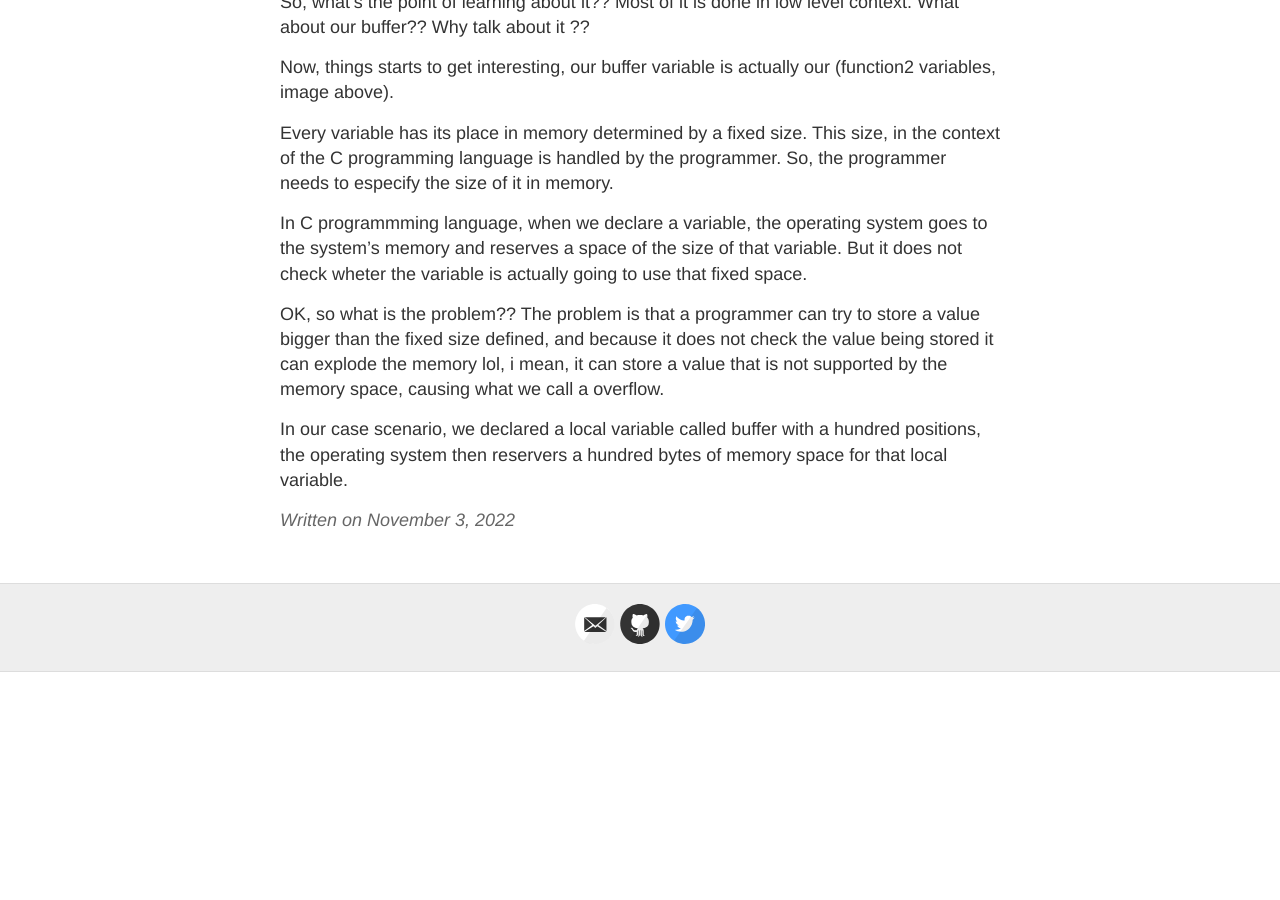
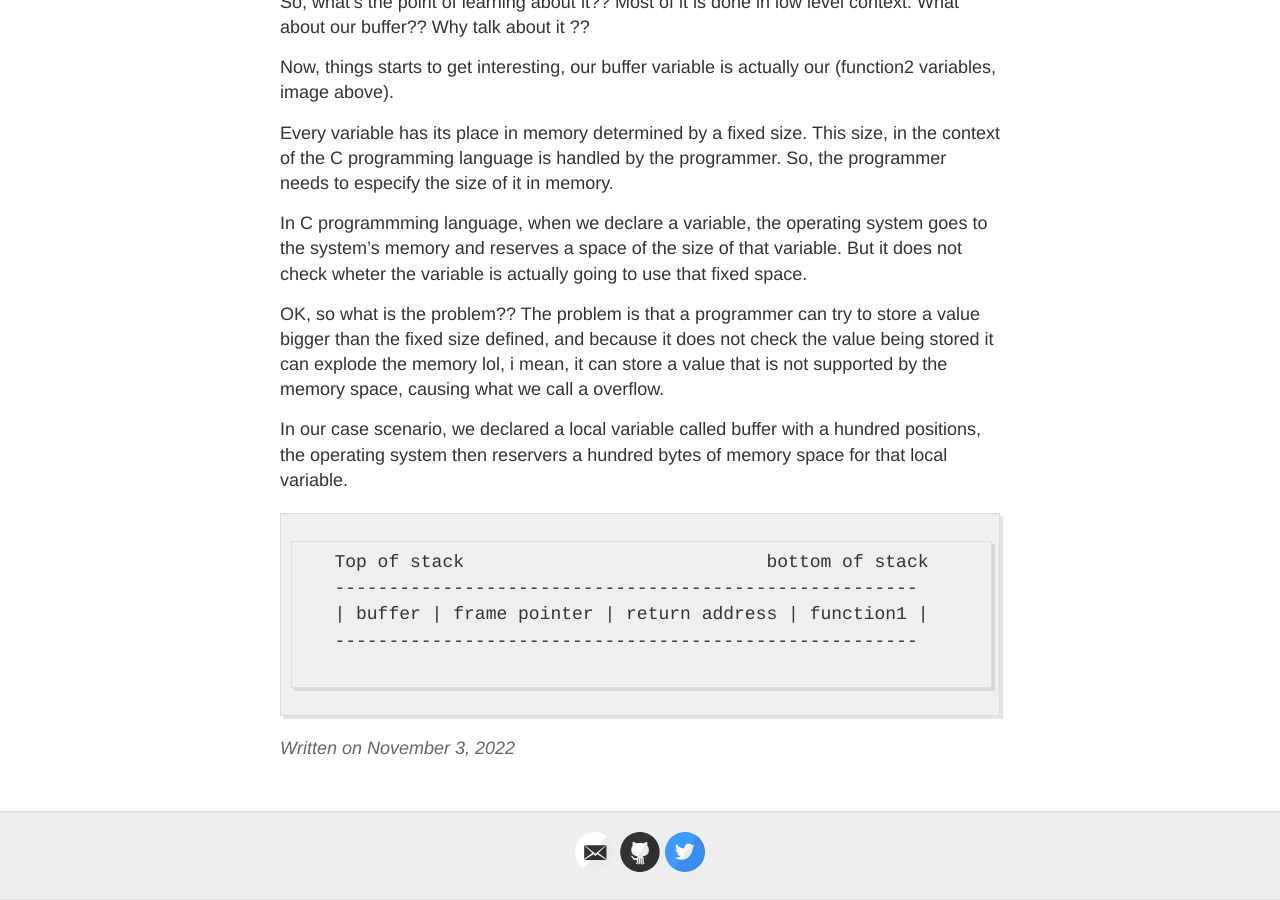
Before and after one commit to Feliprogrammer/feliprogrammer.github.io, a Jekyll site: the page built from _posts/2022-11-03-simple-stack-overflows-in-linux-x86.md, in a window 1280 px wide and 900 px high, scrolled down 2618 px. Built offline with Jekyll 4.4.1, drawn with Linux system fonts in a browser that asks for light colours; our own code applies the rules of GitHub Pages for plain Markdown files; before the commit the page ends 3290 px from its top, so only the background shows below that.

Commit message:
Personal Blog

````diff
--- a/_posts/2022-11-03-simple-stack-overflows-in-linux-x86.md
+++ b/_posts/2022-11-03-simple-stack-overflows-in-linux-x86.md
@@ -122,3 +122,11 @@ by the memory space, causing what we call a overflow.
    In our case scenario, we declared a local variable called buffer
 with a hundred positions, the operating system then reservers a
 hundred bytes of memory space for that local variable.
+
+```
+   Top of stack                            bottom of stack
+   ------------------------------------------------------
+   | buffer | frame pointer | return address | function1 |
+   ------------------------------------------------------
+
+```
````
